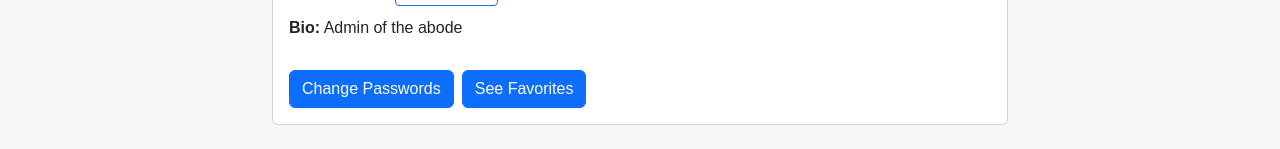
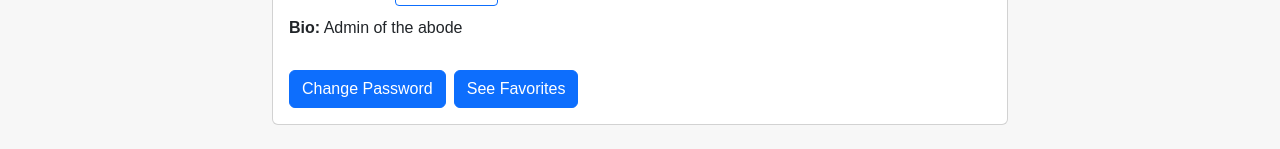
Before and after one commit to iligashi/Abode, a React (Create React App) app: page /profile in a window 1280 px wide. Shown: the part 440-589 px from the top of the page. Built offline with nearby package versions, Linux system fonts and the light colour scheme; the HTML template or start-up script is replaced by a standard one.

Commit message:
implementing a change passsword input

```diff
--- a/src/views/ProfileView.tsx
+++ b/src/views/ProfileView.tsx
@@ -17,6 +17,8 @@ const ProfileView: React.FC<Props> = ({ name, surname, email, bio, phoneNumber,
   const [status, setStatus] = useState(initialStatus);
   const [isEditing, setIsEditing] = useState(false);
   const [editedInfo, setEditedInfo] = useState({ name, surname, email, bio, phoneNumber });
+  const [oldPassword, setOldPassword] = useState('');
+  const [newPassword, setNewPassword] = useState('');
 
   const toggleStatus = () => {
     setStatus(status === 'Active' ? 'Sleepy' : 'Active');
@@ -53,6 +55,14 @@ const ProfileView: React.FC<Props> = ({ name, surname, email, bio, phoneNumber,
       };
       reader.readAsDataURL(file);
     }
+  };
+
+  const handleChangePassword = () => {
+    // Send a request to update the password to the backend
+    console.log('Changing password...');
+    // Reset password fields after changing
+    setOldPassword('');
+    setNewPassword('');
   };
 
   const linkStyle = {
@@ -114,6 +124,17 @@ const ProfileView: React.FC<Props> = ({ name, surname, email, bio, phoneNumber,
                   <div className="profile-item">
                     <strong>Bio:</strong> {isEditing ? <textarea name="bio" value={editedInfo.bio} onChange={handleInputChange} className="form-control" /> : bio}
                   </div>
+                  {/* Add input fields for old password and new password */}
+                  {isEditing && (
+                    <>
+                      <div className="profile-item">
+                        <strong>Old Password:</strong> <input type="password" name="oldPassword" value={oldPassword} onChange={(e) => setOldPassword(e.target.value)} className="form-control" />
+                      </div>
+                      <div className="profile-item">
+                        <strong>New Password:</strong> <input type="password" name="newPassword" value={newPassword} onChange={(e) => setNewPassword(e.target.value)} className="form-control" />
+                      </div>
+                    </>
+                  )}
                 </div>
                 <div className="profile-actions">
                   {isEditing ? (
@@ -123,7 +144,8 @@ const ProfileView: React.FC<Props> = ({ name, surname, email, bio, phoneNumber,
                     </>
                   ) : (
                     <>
-                      <button className="btn btn-primary mr-2" style={widthFix}>Change Passwords</button>
+                      {/* Add onClick handler for changing password */}
+                      <button className="btn btn-primary mr-2" onClick={handleChangePassword} style={widthFix}>Change Password</button>
                       <button className="btn btn-primary" style={widthFix}>See Favorites</button>
                     </>
                   )}
```
